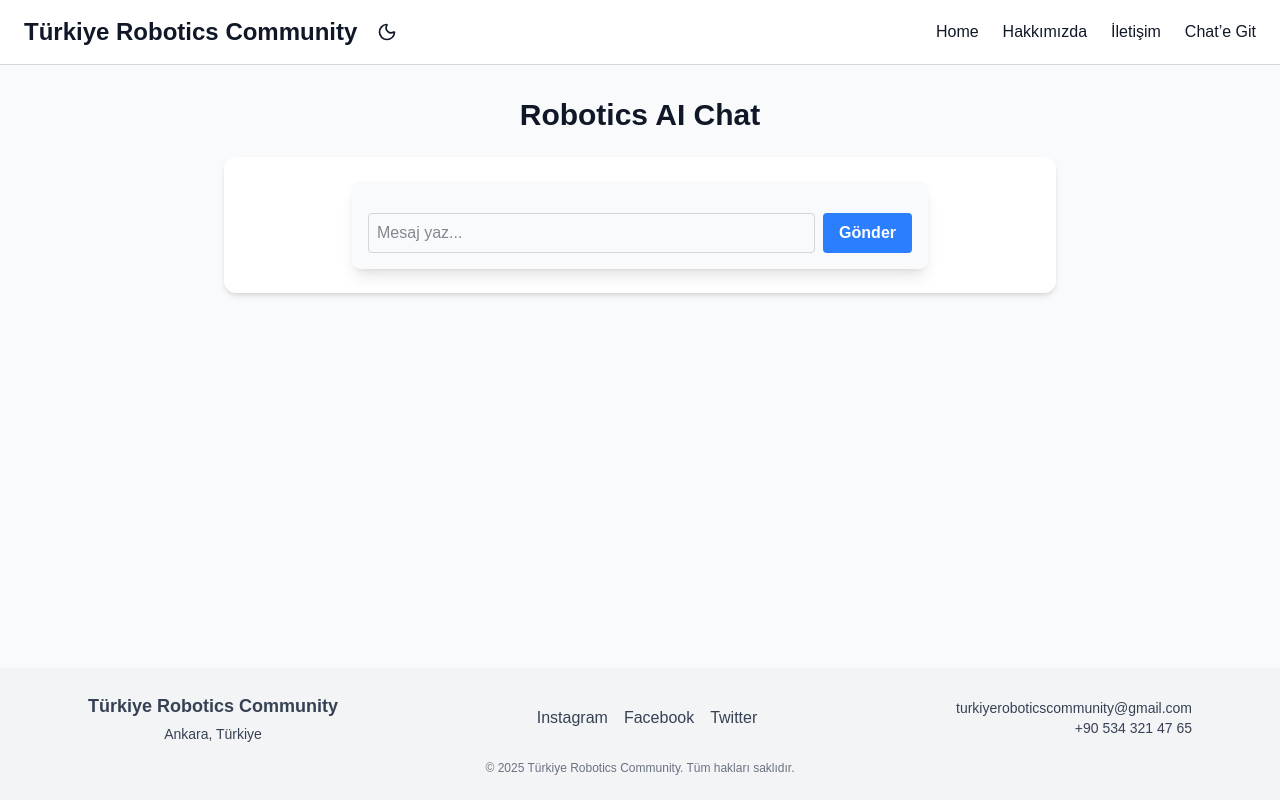
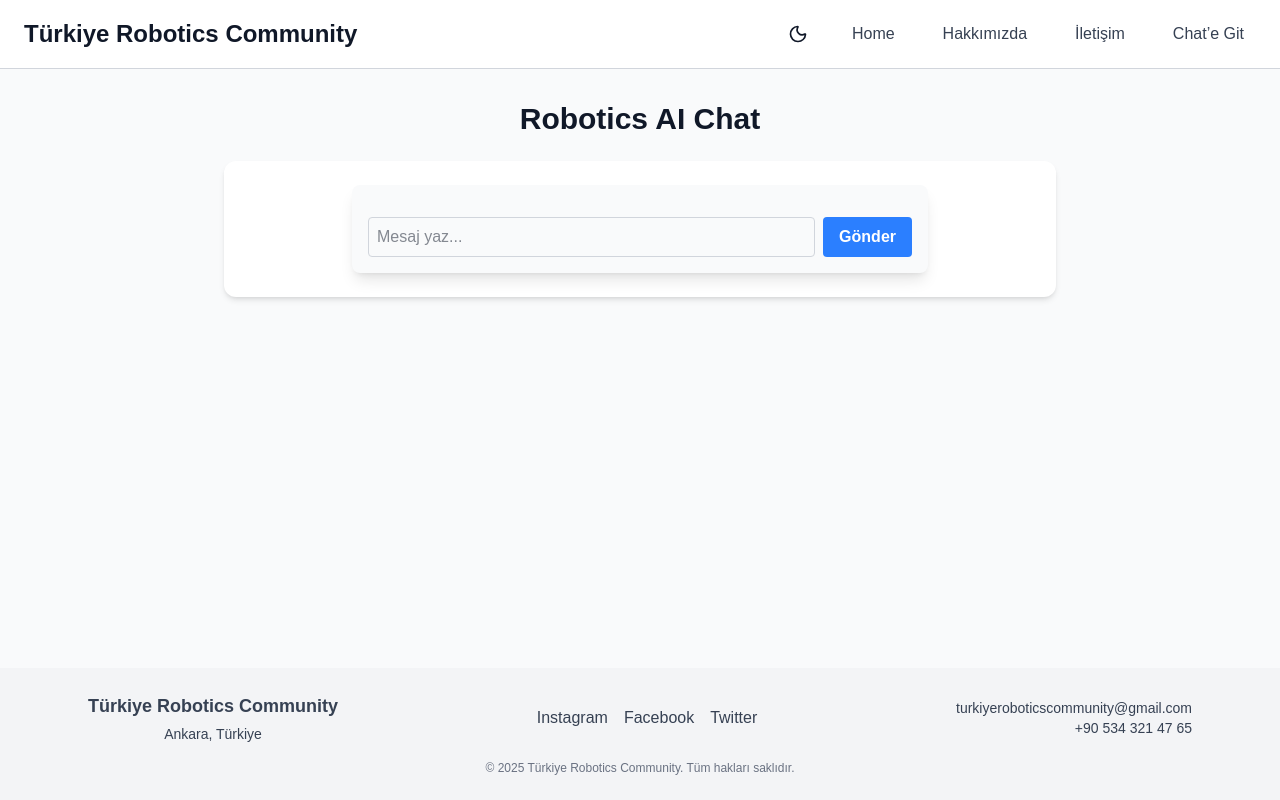
Before and after one commit to can2334/robotics, a Next.js app: page /chat in a window 1280 px wide. Built offline with nearby package versions, Linux system fonts and the light colour scheme.

Commit message:
Trigger new deploy

```diff
--- a/src/app/components/Header.tsx
+++ b/src/app/components/Header.tsx
@@ -27,27 +27,28 @@ export default function Header({
                 ${theme === "light" ? "bg-white text-gray-900 border-gray-300" : "bg-gray-900 text-white border-gray-700"}`}
             >
                 {/* Logo / Başlık */}
-                <div className="flex items-center gap-4">
-                    <h1 className="text-2xl font-bold">Türkiye Robotics Community</h1>
-
-                    {/* Desktop tema ikonu */}
-                    <div className="hidden md:flex">
-                        <button
-                            onClick={toggleTheme}
-                            className="p-1 rounded hover:bg-gray-200 dark:hover:bg-gray-700 transition"
-                        >
-                            {theme === "light" ? <Moon size={20} /> : <Sun size={20} />}
-                        </button>
-                    </div>
-                </div>
+                <h1 className="text-2xl font-bold">Türkiye Robotics Community</h1>
 
                 {/* Desktop Menü */}
                 <nav className="hidden md:flex items-center gap-6">
+                    {/* Tema ikonu */}
+                    <button
+                        onClick={toggleTheme}
+                        className="p-2 rounded-full hover:bg-gray-200 dark:hover:bg-gray-700 transition-transform duration-150 active:scale-95"
+                    >
+                        {theme === "light" ? <Moon size={20} /> : <Sun size={20} />}
+                    </button>
+
                     {menuItems.map((item) => (
                         <a
                             key={item.href}
                             href={item.href}
-                            className="hover:text-indigo-500 transition"
+                            className="relative px-3 py-1 font-medium
+                                       text-gray-700 dark:text-gray-200
+                                       after:absolute after:bottom-0 after:left-0 after:h-0.5 after:w-0
+                                       after:bg-indigo-500 after:transition-all after:duration-300
+                                       hover:after:w-full hover:text-indigo-600 dark:hover:text-indigo-400
+                                       transition-transform duration-150 active:scale-95"
                         >
                             {item.label}
                         </a>
@@ -58,11 +59,11 @@ export default function Header({
                 <div className="flex md:hidden items-center gap-2">
                     <button
                         onClick={toggleTheme}
-                        className="p-1 rounded hover:bg-gray-200 dark:hover:bg-gray-700 transition"
+                        className="p-2 rounded-full hover:bg-gray-200 dark:hover:bg-gray-700 transition-transform duration-150 active:scale-95"
                     >
                         {theme === "light" ? <Moon size={20} /> : <Sun size={20} />}
                     </button>
-                    <button onClick={() => setSidebarOpen(true)}>
+                    <button onClick={() => setSidebarOpen(true)} className="p-2 rounded hover:bg-gray-200 dark:hover:bg-gray-700 transition-transform duration-150 active:scale-95">
                         <Menu size={24} />
                     </button>
                 </div>
@@ -94,20 +95,11 @@ export default function Header({
 
                     {/* Sidebar Menü */}
                     <nav className="mt-8 flex flex-col gap-4 text-gray-900 dark:text-white">
-                        {/* Tema ikonu */}
-                        <button
-                            onClick={toggleTheme}
-                            className="flex items-center gap-2 p-2 rounded hover:bg-gray-200 dark:hover:bg-gray-700 transition"
-                        >
-                            {theme === "light" ? <Moon size={20} /> : <Sun size={20} />}
-                            <span>{theme === "light" ? "Dark Mode" : "Light Mode"}</span>
-                        </button>
-
                         {menuItems.map((item) => (
                             <a
                                 key={item.href}
                                 href={item.href}
-                                className="hover:text-indigo-500 transition"
+                                className="px-3 py-2 rounded hover:bg-indigo-100 dark:hover:bg-indigo-700 transition-colors duration-300"
                                 onClick={() => setSidebarOpen(false)}
                             >
                                 {item.label}
```
